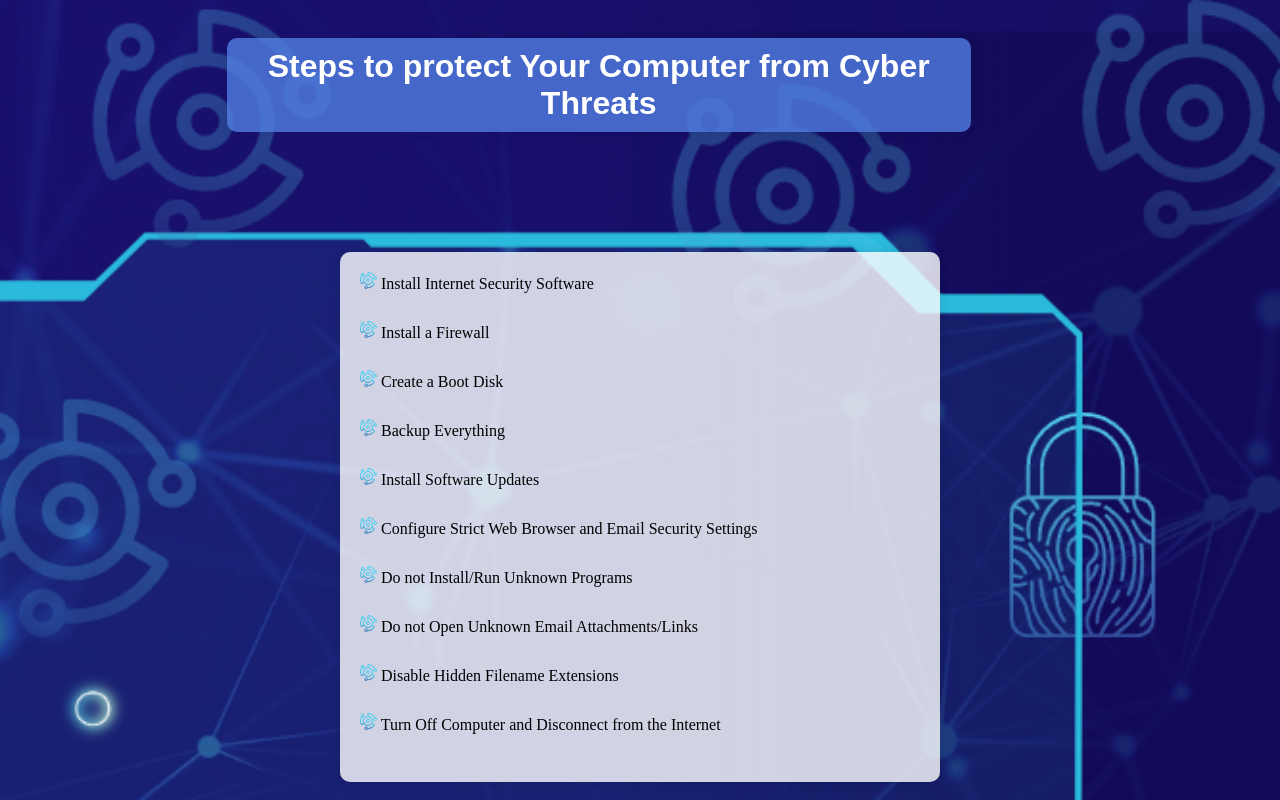
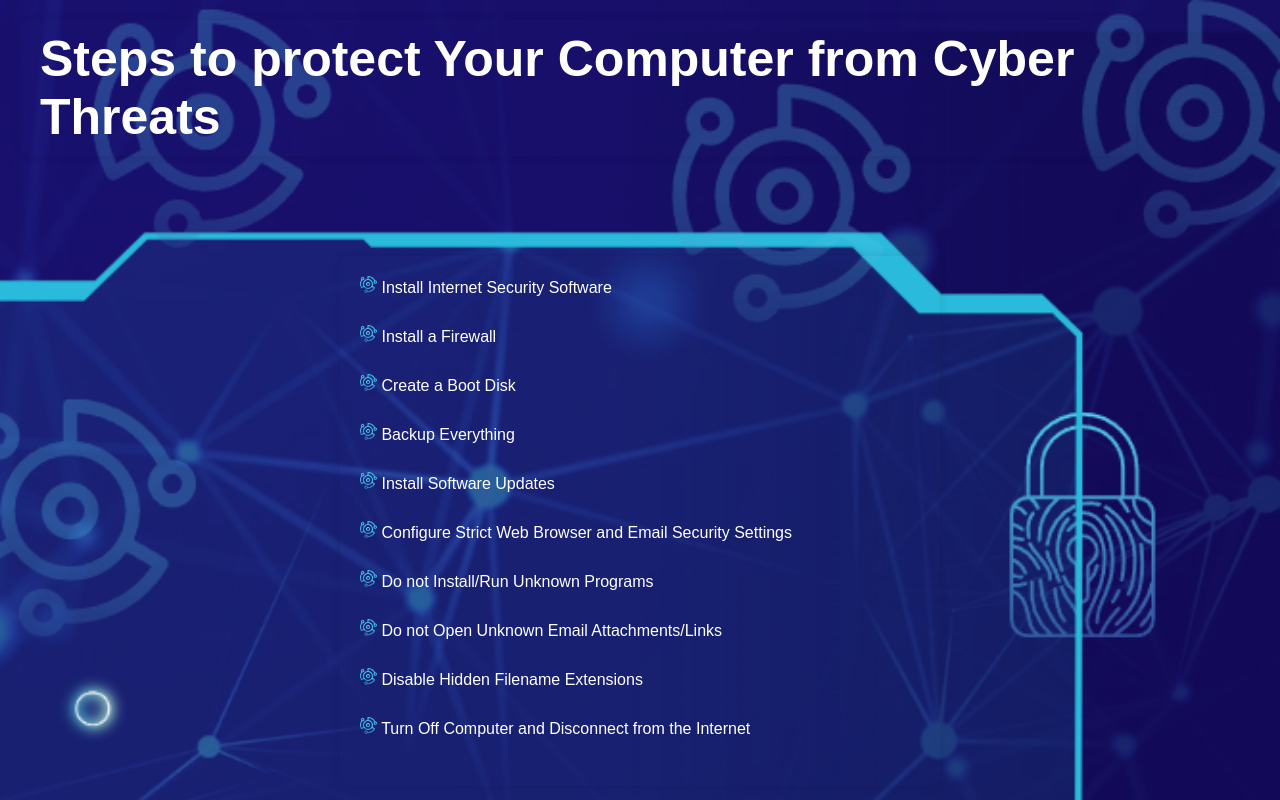
Before and after one commit to Bongeka-Bhungane/cyber-poster, a plain HTML site: page index.html in a window 1280 px wide. Drawn offline with Linux system fonts and the light colour scheme.

Commit message:
add the poster UI

```diff
--- a/styles.css
+++ b/styles.css
@@ -20,6 +20,7 @@ body {
     box-sizing: border-box;
     width: 100%;
     justify-content: center;
+    font-family: Arial, sans-serif;
 }
 
 section {
@@ -29,26 +30,26 @@ section {
 }
 h1 {
     color: #fff;
-    text-align: center;
-    margin: 20px 0;
+    text-align: left;
+    margin-top: 5px;
     font-family: Arial, sans-serif;
-    background-color: rgba(80, 126, 226, 0.8);
     border-radius: 10px;
     padding: 10px 20px;
     box-shadow: 0 0 10px rgba(0, 0, 0, 0.1);
     max-width: 90%;
     box-sizing: border-box;
+    font-size: 50px;
 }
 
 ul {
     list-style-type: none;
     padding: 20px;
-    background-color: rgba(255, 255, 255, 0.8);
     border-radius: 10px;
     box-shadow: 0 0 10px rgba(0, 0, 0, 0.1);
     max-width: 600px;
     width: 100%;
     margin-top: 100px;
+    color: white;
 }
 
 ul li {
```
Also changed, not shown: media/UIPoster.jpg (added).
